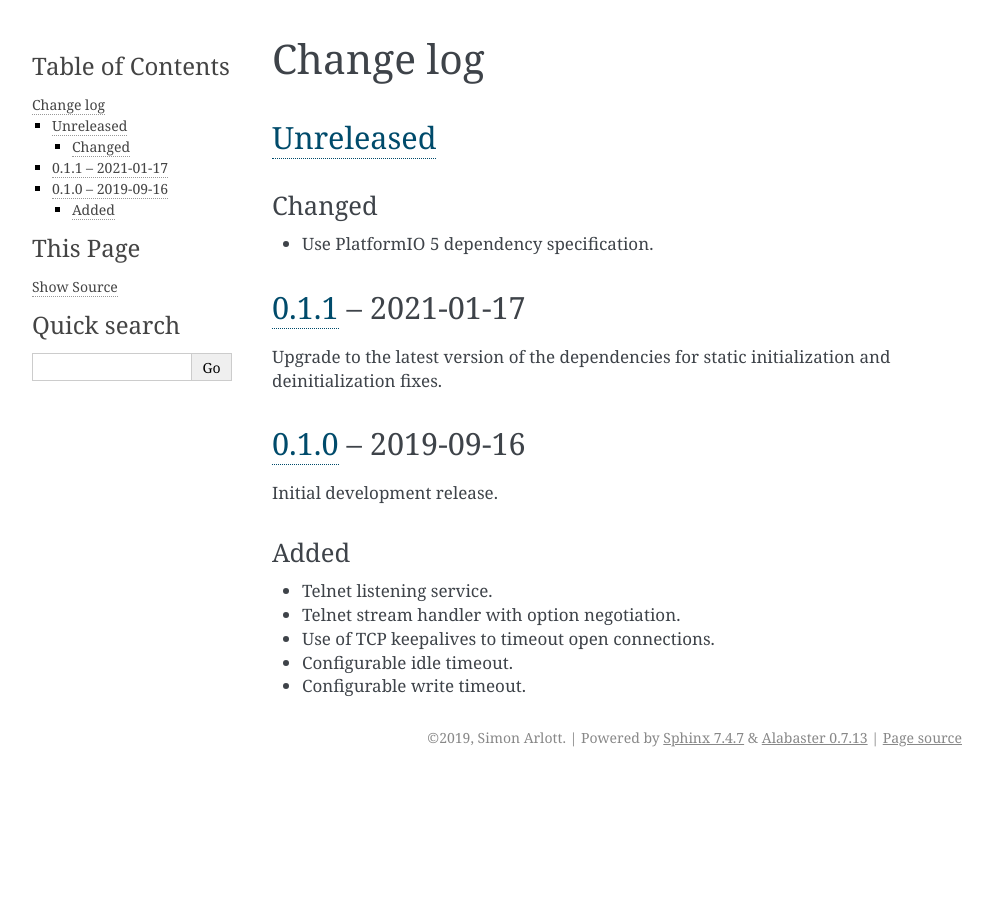
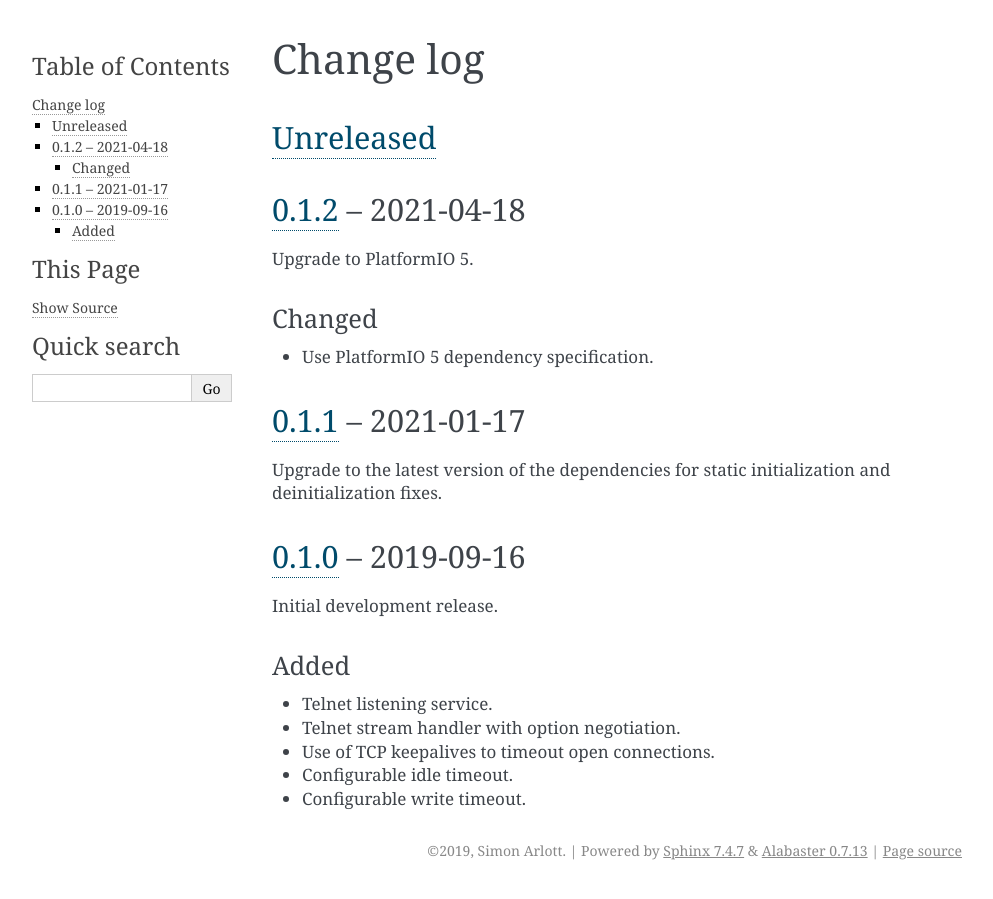
Before and after one commit to nomis/mcu-uuid-telnet, a Sphinx documentation site: the page built from docs/changelog.rst, in a window 1280 px wide. Shown: the whole page, without its empty margins (148-1141 px from the left). Built offline with Sphinx 7.4.7, drawn with Linux system fonts in a browser that asks for light colours.

Commit message:
Version 0.1.2

```diff
--- a/docs/changelog.rst
+++ b/docs/changelog.rst
@@ -3,6 +3,11 @@ Change log
 
 Unreleased_
 -----------
+
+0.1.2_ |--| 2021-04-18
+----------------------
+
+Upgrade to PlatformIO 5.
 
 Changed
 ~~~~~~~
@@ -31,6 +36,7 @@ Added
 
 .. |--| unicode:: U+2013 .. EN DASH
 
-.. _Unreleased: https://github.com/nomis/mcu-uuid-telnet/compare/0.1.1...HEAD
-.. _0.1.1: https://github.com/nomis/mcu-uuid-telnet/commits/0.1.1
+.. _Unreleased: https://github.com/nomis/mcu-uuid-telnet/compare/0.1.2...HEAD
+.. _0.1.2: https://github.com/nomis/mcu-uuid-telnet/compare/0.1.1...0.1.2
+.. _0.1.1: https://github.com/nomis/mcu-uuid-telnet/compare/0.1.0...0.1.1
 .. _0.1.0: https://github.com/nomis/mcu-uuid-telnet/commits/0.1.0
--- a/library.json
+++ b/library.json
@@ -12,7 +12,7 @@
 		"type": "git",
 		"url": "https://github.com/nomis/mcu-uuid-telnet.git"
 	},
-	"version": "0.1.1",
+	"version": "0.1.2",
 	"license": "GPL-3.0-or-later",
 	"homepage": "https://mcu-uuid-telnet.readthedocs.io/",
 	"export": {
```
